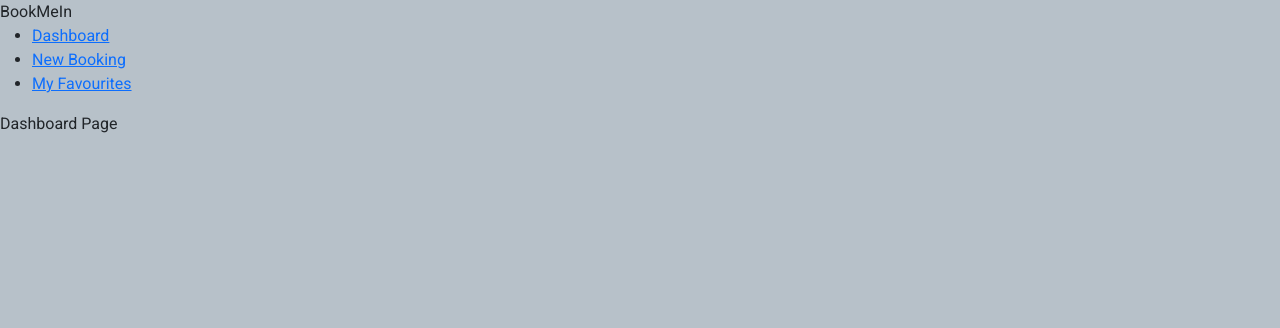
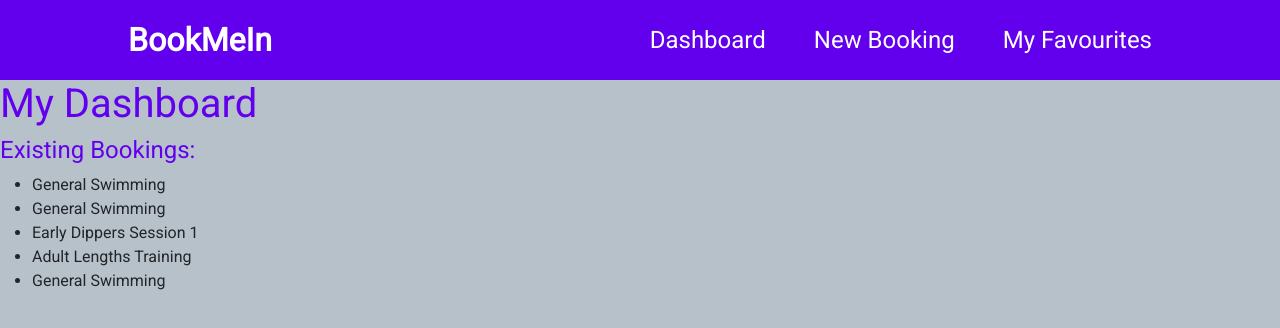
Before and after one commit to Rjkem/BookMeIn, a React (Create React App) app: page / in a window 1280 px wide. Shown: the top 328 px of the page. Built offline with nearby package versions, Linux system fonts and the light colour scheme.

Commit message:
Finished the NavBar and displayed some dummy data on the existing bookings view.

```diff
--- a/src/App.js
+++ b/src/App.js
@@ -3,7 +3,6 @@ import { Route, Switch } from "react-router-dom";
 
 // Local imports.
 import DashboardPage from "./pages/Dashboard";
-import ExistingBookingsPage from "./pages/ExistingBookings";
 import FavouritesPage from "./pages/Favourites";
 import NewBookingPage from "./pages/NewBooking";
 import MainNavigation from "./components/layout/MainNavigation";
--- a/src/components/layout/MainNavigation.js
+++ b/src/components/layout/MainNavigation.js
@@ -1,11 +1,14 @@
-// Third party imports
+// Third party imports.
 import { Link } from "react-router-dom";
+
+// Local imports.
+import classes from './MainNavigation.module.css';
 
 function MainNavigation() {
   return (
     // Create the NavBar at the top of the page
-    <header>
-      <div>BookMeIn</div>
+    <header className={classes.header}>
+      <div className={classes.logo}>BookMeIn</div>
       <nav>
         <ul>
           <li>
--- /dev/null
+++ b/src/components/layout/MainNavigation.module.css
@@ -0,0 +1,47 @@
+.header {
+    width: 100%;
+    height: 5rem;
+    display: flex;
+    align-items: center;
+    justify-content: space-between;
+    background-color: #6200EE;
+    padding: 0 10%;
+  }
+
+  .logo {
+    font-size: 2rem;
+    color: white;
+    font-weight: bold;
+  }
+
+  .header ul {
+    list-style: none;
+    margin: 0;
+    padding: 0;
+    display: flex;
+    align-items: baseline;
+  }
+
+  .header li {
+    margin-left: 3rem;
+  }
+
+  .header a {
+    text-decoration: none;
+    font-size: 1.5rem;
+    color: #ffffff;
+  }
+
+  .header a:hover,
+  .header a:active,
+  .header a.active {
+    color: #dcd9ff;
+  }
+
+  .badge {
+    background-color: #cc2062;
+    color: white;
+    border-radius: 12px;
+    padding: 0 1rem;
+    margin-left: 0.5rem;
+  }
--- a/src/pages/Dashboard.js
+++ b/src/pages/Dashboard.js
@@ -1,5 +1,12 @@
+import ExistingBookingsPage from "./ExistingBookings";
+
 function DashboardPage() {
-    return <div>Dashboard Page</div>;
-  }
+  return (
+    <div>
+      <h1>My Dashboard</h1>
+      <ExistingBookingsPage />
+    </div>
+  );
+}
 
-  export default DashboardPage;
+export default DashboardPage;
--- a/src/pages/ExistingBookings.js
+++ b/src/pages/ExistingBookings.js
@@ -1,5 +1,78 @@
+// Create some dummy booking.
+const DUMMY_DATA = [
+  {
+    id: "1",
+    session: "General Swimming",
+    date: "28 Jul 2021",
+    start_time: "1815",
+    finish_time: "1900",
+    category: "Swimming Pool",
+    topcat: "Sports Facilities",
+    attending: "4/10",
+    image:
+      "https://images.unsplash.com/photo-1438029071396-1e831a7fa6d8?ixlib=rb-1.2.1&ixid=MnwxMjA3fDB8MHxwaG90by1wYWdlfHx8fGVufDB8fHx8&auto=format&fit=crop&w=992&q=80",
+  },
+  {
+    id: "2",
+    session: "General Swimming",
+    date: "29 Jul 2021",
+    start_time: "1815",
+    finish_time: "1900",
+    category: "Swimming Pool",
+    topcat: "Sports Facilities",
+    attending: "7/10",
+    image:
+      "https://images.unsplash.com/photo-1600965962102-9d260a71890d?ixlib=rb-1.2.1&ixid=MnwxMjA3fDB8MHxwaG90by1wYWdlfHx8fGVufDB8fHx8&auto=format&fit=crop&w=1050&q=80",
+  },
+  {
+    id: "3",
+    session: "Early Dippers Session 1",
+    date: "30 Jul 2021",
+    start_time: "0630",
+    finish_time: "0715",
+    category: "Swimming Pool",
+    topcat: "Sports Facilities",
+    attending: "8/10",
+    image:
+      "https://images.unsplash.com/photo-1556191034-cbb6aa3cb008?ixlib=rb-1.2.1&ixid=MnwxMjA3fDB8MHxwaG90by1wYWdlfHx8fGVufDB8fHx8&auto=format&fit=crop&w=1075&q=80",
+  },
+  {
+    id: "4",
+    session: "Adult Lengths Training",
+    date: "1 Aug 2021",
+    start_time: "1200",
+    finish_time: "1300",
+    category: "Swimming Pool",
+    topcat: "Sports Facilities",
+    attending: "2/10",
+    image:
+      "https://images.unsplash.com/photo-1530138948699-6a75eebc9d9b?ixlib=rb-1.2.1&ixid=MnwxMjA3fDB8MHxwaG90by1wYWdlfHx8fGVufDB8fHx8&auto=format&fit=crop&w=1049&q=80",
+  },
+  {
+    id: "5",
+    session: "General Swimming",
+    date: "2 Aug 2021",
+    start_time: "1815",
+    finish_time: "1900",
+    category: "Swimming Pool",
+    topcat: "Sports Facilities",
+    attending: "3/10",
+    image:
+      "https://images.unsplash.com/photo-1576610616656-d3aa5d1f4534?ixid=MnwxMjA3fDB8MHxwaG90by1wYWdlfHx8fGVufDB8fHx8&ixlib=rb-1.2.1&auto=format&fit=crop&w=675&q=80",
+  },
+];
+
 function ExistingBookings() {
-  return <div>Existing Bookings Page</div>;
+  return (
+    <section>
+      <h2>Existing Bookings:</h2>
+      <ul>
+        {DUMMY_DATA.map((booking) => {
+          return <li key={booking.id}>{booking.session}</li>;
+        })}
+      </ul>
+    </section>
+  );
 }
 
 export default ExistingBookings;
```
